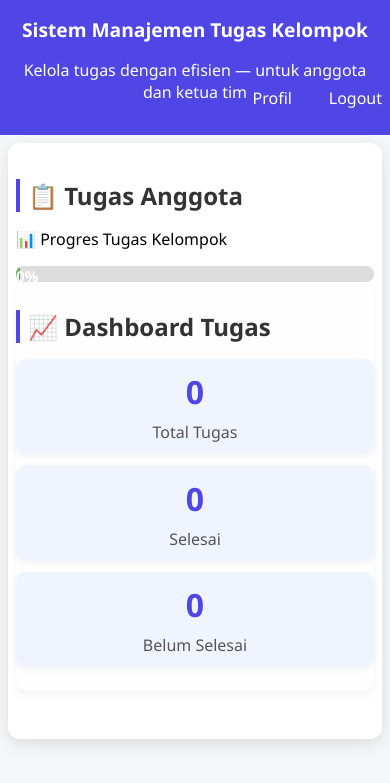
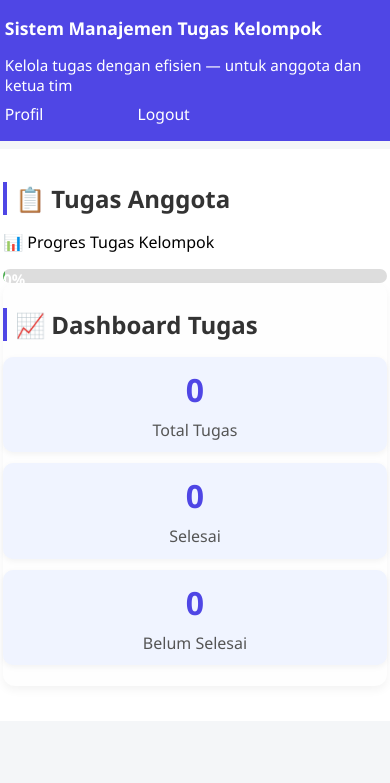
Before and after one commit to praisemnga/FINAL_Project, a PHP site: page / in a window 390 px wide. Shown: the top 783 px of the page. Run offline with PHP 8.4, Linux system fonts and the light colour scheme; the visitor is signed in with stand-in values (Sample User, id 1); data that the repository does not hold is empty.

Commit message:
memperbaiki tampilan responsiv

```diff
--- a/style.css
+++ b/style.css
@@ -218,20 +218,35 @@ ul.task-list li {
 /* Responsive mobile styles */
 @media (max-width: 700px) {
   .container {
-    padding: 0.5rem;
-    margin: 0.5rem;
+    padding: 0.5rem 0.2rem;
+    margin: 0.5rem 0;
     max-width: 100vw;
+    border-radius: 0;
+    box-shadow: none;
   }
   header {
-    padding: 1rem 0.5rem;
+    padding: 1rem 0.3rem;
     font-size: 1rem;
+    text-align: left;
+    position: relative;
   }
   h1 {
-    font-size: 1.2rem;
+    font-size: 1.1rem;
+    margin-bottom: 0.3rem;
+  }
+  header p {
+    font-size: 0.95rem;
+    margin-bottom: 0.5rem;
+  }
+  header a {
+    float: none !important;
+    display: inline-block;
+    margin: 0.3rem 0.5rem 0 0;
+    font-size: 0.98em;
   }
   .section {
-    margin-bottom: 1rem;
-    padding: 0.5rem 0;
+    margin-bottom: 0.7rem;
+    padding: 0.3rem 0;
   }
   .dashboard-cards {
     flex-direction: column;
@@ -241,18 +256,24 @@ ul.task-list li {
     flex: 1 1 100%;
     padding: 0.7rem;
     font-size: 1rem;
+    min-width: 0;
   }
   ul.task-list li {
-    padding: 10px 8px 8px 8px;
-    font-size: 0.98em;
+    padding: 10px 6px 8px 6px;
+    font-size: 0.97em;
+    margin-bottom: 0.7rem;
   }
   .task-row {
     flex-direction: column;
     align-items: flex-start;
-    gap: 0.5rem;
+    gap: 0.4rem;
   }
   .attachments {
-    font-size: 0.97em;
+    font-size: 0.96em;
+    word-break: break-all;
+  }
+  .attachment-list {
+    padding-left: 14px;
   }
   .upload-form {
     flex-direction: column;
@@ -260,15 +281,17 @@ ul.task-list li {
     align-items: stretch;
   }
   .broadcast-box {
-    padding: 0.7rem 0.7rem;
-    font-size: 0.98em;
+    padding: 0.6rem 0.5rem;
+    font-size: 0.97em;
+    margin-bottom: 1rem;
+    word-break: break-word;
   }
   .progress-bar {
-    height: 16px;
+    height: 14px;
   }
   .progress-fill {
-    font-size: 0.95em;
-    padding-right: 4px;
+    font-size: 0.93em;
+    padding-right: 2px;
   }
   .form-group input, .form-group textarea {
     font-size: 1em;
@@ -277,9 +300,24 @@ ul.task-list li {
     width: 100%;
     padding: 0.5rem 0;
     font-size: 1em;
+    margin-top: 0.2rem;
   }
   .profile-box {
-    margin: 20px auto;
-    padding: 1rem;
+    margin: 16px auto;
+    padding: 0.7rem;
+    border-radius: 10px;
+  }
+  .profile-box h2 {
+    font-size: 1.2rem;
+  }
+  .role-badge {
+    font-size: 0.95rem;
+    padding: 0.2rem 0.7rem;
+  }
+  .avatar {
+    width: 60px;
+    height: 60px;
+    font-size: 2rem;
+    margin-top: -40px;
   }
 }
```
